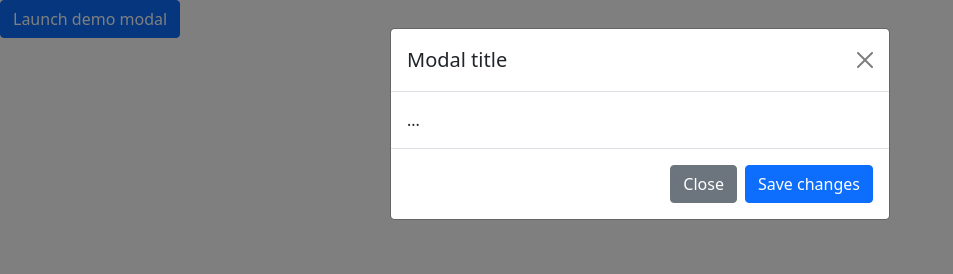
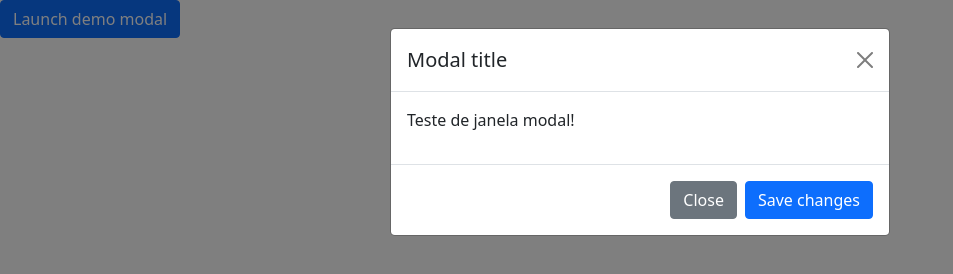
Before and after one commit to paulovsantos/aulagithub, a plain HTML site: page index.html in a window 1280 px wide. Both pictures are taken after a click on the button "Launch demo modal". Shown: the whole page, without its empty margins (0-953 px from the left). Drawn offline with nearby package versions, Linux system fonts and the light colour scheme.

Commit message:
Acrescentado texto no body do modal

```diff
--- a/index.html
+++ b/index.html
@@ -22,7 +22,9 @@
           <button type="button" class="btn-close" data-bs-dismiss="modal" aria-label="Close"></button>
         </div>
         <div class="modal-body">
-          ...
+          <p>
+            Teste de janela modal!
+          </p>
         </div>
         <div class="modal-footer">
           <button type="button" class="btn btn-secondary" data-bs-dismiss="modal">Close</button>
```
